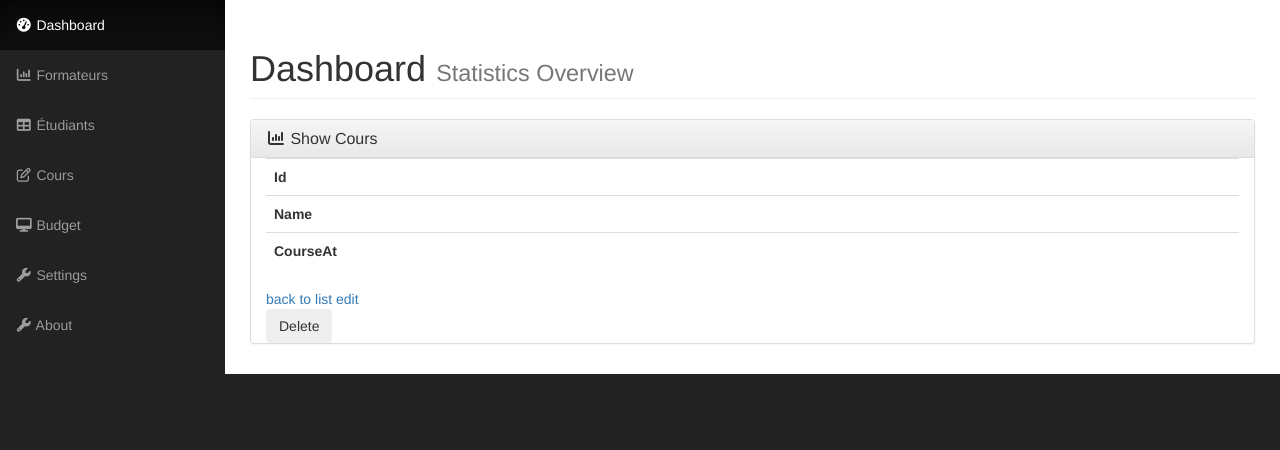
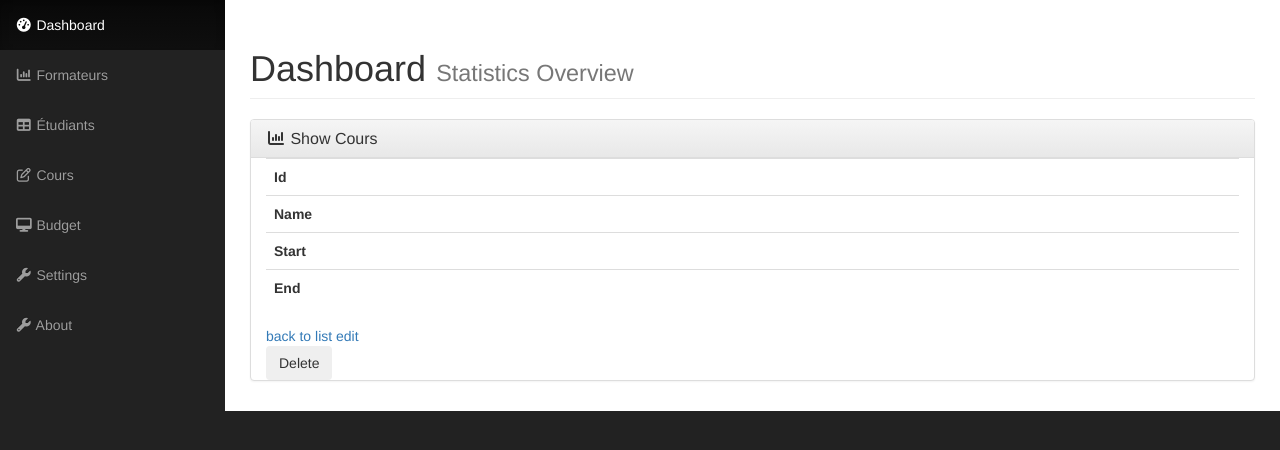
Before and after one commit to younes-dev/SchoolManagerApp, a Symfony app: template templates/courses/show.html.twig in a window 1280 px wide. Shown: the part 51-501 px from the top of the page. Run offline with Twig, Linux system fonts and the light colour scheme; the template is opened without the code that fills it, so the values that code supplies are empty; grey boxes labelled with a size stand in for pictures from a placeholder-image service; some libraries are stand-ins or nearby versions.

Commit message:
Feature : add finishedAt attributre to courses entiry

```diff
--- a/templates/courses/index.html.twig
+++ b/templates/courses/index.html.twig
@@ -13,7 +13,8 @@
             <tr>
                 <th>Id</th>
                 <th>Name</th>
-                <th>CourseAt</th>
+                <th>Start</th>
+                <th>End</th>
                 <th>actions</th>
             </tr>
         </thead>
@@ -23,6 +24,7 @@
                 <td>{{ course.id }}</td>
                 <td>{{ course.name }}</td>
                 <td>{{ course.courseAt ? course.courseAt|date('Y-m-d H:i:s') : '' }}</td>
+                <td>{{ course.finishedAt ? course.finishedAt|date('Y-m-d H:i:s') : '' }}</td>
                 <td>
                     <a href="{{ path('courses_show', {'id': course.id}) }}">show</a>
                     <a href="{{ path('courses_edit', {'id': course.id}) }}">edit</a>
--- a/templates/courses/show.html.twig
+++ b/templates/courses/show.html.twig
@@ -20,9 +20,14 @@
                 <td>{{ course.name }}</td>
             </tr>
             <tr>
-                <th>CourseAt</th>
+                <th>Start</th>
                 <td>{{ course.courseAt ? course.courseAt|date('Y-m-d H:i:s') : '' }}</td>
             </tr>
+            <tr>
+                <th>End</th>
+                <td>{{ course.finishedAt ? course.finishedAt|date('Y-m-d H:i:s') : '' }}</td>
+            </tr>
+
         </tbody>
     </table>
 
```
Also changed, not shown: src/Entity/Courses.php (+17 -0 lines), src/Form/CoursesType.php (+7 -3 lines).
